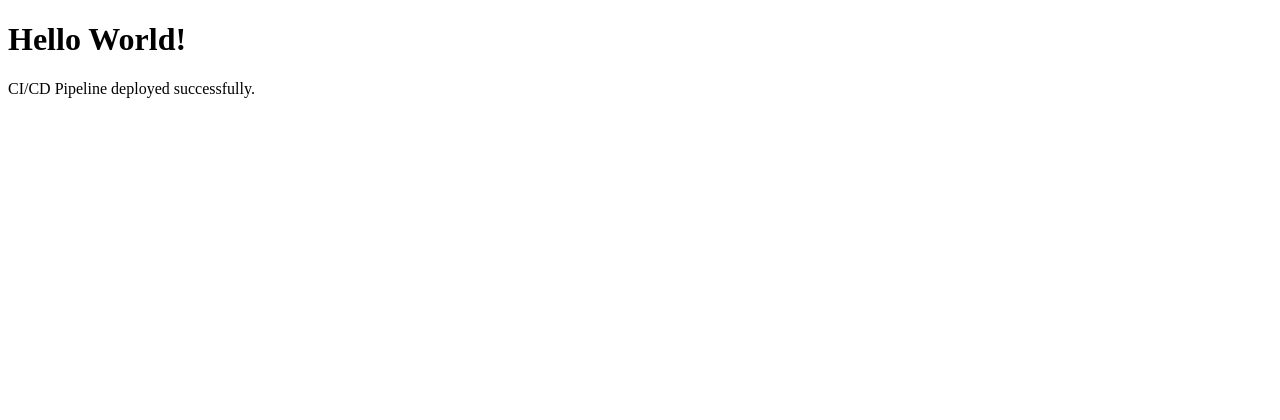
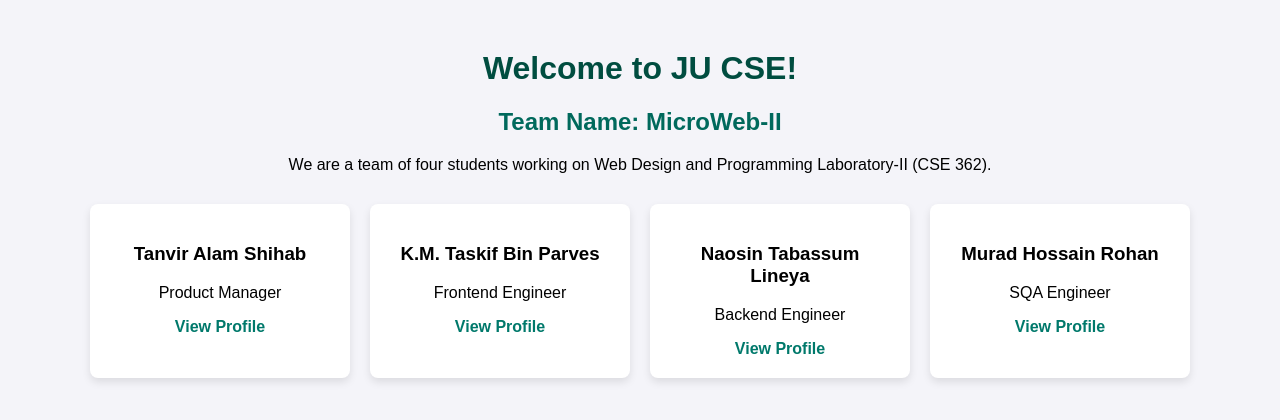
Before and after one commit to MicroWeb-II/Initial-CI-CD, a plain HTML site: page index.html in a window 1280 px wide. Drawn offline with Linux system fonts and the light colour scheme.

Commit message:
Welcome to cseJU

```diff
--- a/index.html
+++ b/index.html
@@ -1,10 +1,74 @@
 <!doctype html>
-<html>
+<html lang="en">
   <head>
-    <title>Initial CI/CD</title>
+    <meta charset="UTF-8" />
+    <title>Welcome to JU CSE</title>
+    <style>
+      body {
+        font-family: Arial, sans-serif;
+        text-align: center;
+        margin: 50px;
+        background-color: #f4f4f9;
+      }
+      h1 {
+        color: #004d40;
+      }
+      h2 {
+        color: #00695c;
+      }
+      .team-container {
+        display: flex;
+        justify-content: center;
+        gap: 20px;
+        margin-top: 30px;
+        flex-wrap: wrap;
+      }
+      .member-card {
+        background: white;
+        padding: 20px;
+        border-radius: 8px;
+        box-shadow: 0 4px 8px rgba(0, 0, 0, 0.1);
+        width: 220px;
+      }
+      a {
+        text-decoration: none;
+        color: #00796b;
+        font-weight: bold;
+      }
+      a:hover {
+        text-decoration: underline;
+      }
+    </style>
   </head>
   <body>
-    <h1>Hello World!</h1>
-    <p>CI/CD Pipeline deployed successfully.</p>
+    <h1>Welcome to JU CSE!</h1>
+    <h2>Team Name: MicroWeb-II</h2>
+    <p>
+      We are a team of four students working on Web Design and Programming
+      Laboratory-II (CSE 362).
+    </p>
+
+    <div class="team-container">
+      <div class="member-card">
+        <h3>Tanvir Alam Shihab</h3>
+        <p>Product Manager</p>
+        <a href="shihab.html">View Profile</a>
+      </div>
+      <div class="member-card">
+        <h3>K.M. Taskif Bin Parves</h3>
+        <p>Frontend Engineer</p>
+        <a href="taskif.html">View Profile</a>
+      </div>
+      <div class="member-card">
+        <h3>Naosin Tabassum Lineya</h3>
+        <p>Backend Engineer</p>
+        <a href="lineya.html">View Profile</a>
+      </div>
+      <div class="member-card">
+        <h3>Murad Hossain Rohan</h3>
+        <p>SQA Engineer</p>
+        <a href="rohan.html">View Profile</a>
+      </div>
+    </div>
   </body>
 </html>
```
